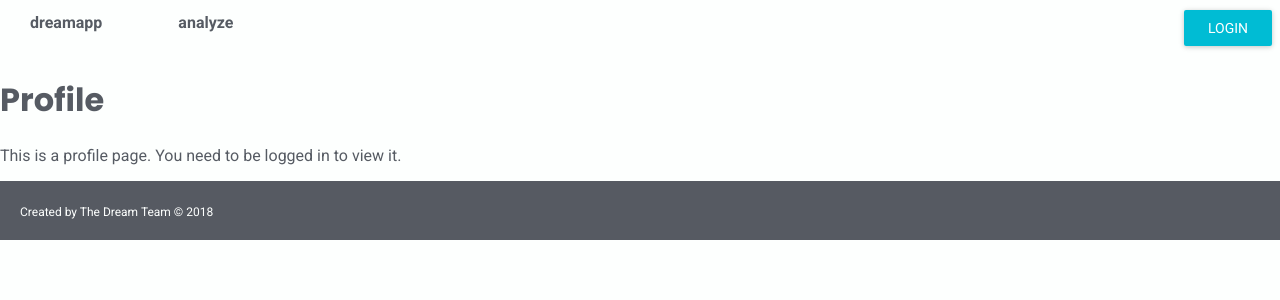
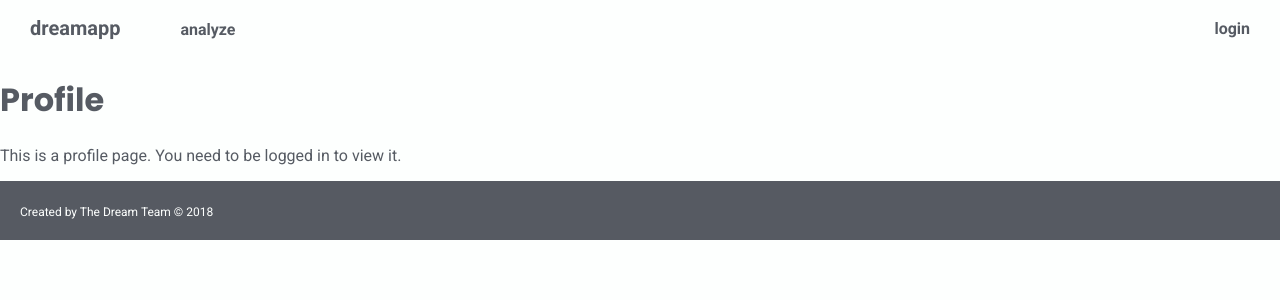
Before and after one commit to ashco/Project3, a React (Create React App) app in the folder client/: page /profile in a window 1280 px wide. Shown: the top 300 px of the page. Built offline with nearby package versions, Linux system fonts and the light colour scheme.

Commit message:
Working on CSS for results page

```diff
--- a/client/src/input/Analyze.js
+++ b/client/src/input/Analyze.js
@@ -50,7 +50,6 @@ class Analyze extends Component {
   	if(displayState === 'form'){
 	  	display = (
 				<div className="Analyze__background">
-					<Title text="Go on, dream something.." style="Analyze__text--start" />
 					<FormModal handleInput={this.handleInput} />
 				</div>
 			);
@@ -62,10 +61,7 @@ class Analyze extends Component {
   	}
   	else if (displayState === 'result') {
 	  	display = (
-				<div>
-					<Title text="Analysis" style="Analyze__text--data" />
-					<DreamResult analysis = {this.state.data}/>
-				</div>
+				<DreamResult analysis = {this.state.data}/>
 			);
   	}
   	return (
--- a/client/src/input/DreamResult.js
+++ b/client/src/input/DreamResult.js
@@ -18,9 +18,9 @@ class DreamResult extends Component {
 
     return(
 			<div className="DreamResult">
-				<h1>Your dream was <span className={overallSentiment}>{overallSentiment}</span>.</h1>
 				<DreamScore data={sentiment}/>
 				<div className="DreamResult__box box">
+					<h3>Key symbols</h3>
 					{keywords}
 				</div>
 			</div>
--- a/client/src/input/FormModal.js
+++ b/client/src/input/FormModal.js
@@ -63,7 +63,8 @@ class FormModal extends React.Component {
 
 		return (
 			<div>
-				<RaisedButton label="Dream Log" onClick={this.handleOpen} />
+				<br />
+				<RaisedButton label="Analyze Your Dream" onClick={this.handleOpen} />
 				<Dialog
 					title="Log your dreams"
 					actions={actions}
--- a/client/src/input/resultComponents/DreamScore.js
+++ b/client/src/input/resultComponents/DreamScore.js
@@ -37,11 +37,11 @@ class DreamScore extends Component {
 
   	return (
   		<div className="DreamScore__box box">
-      <h1> Overall Sentiment: {rawData.sentiment} </h1>
+      <h1>Your dream was <span className={rawData.sentiment}>{rawData.sentiment}</span></h1>
       <ResponsiveContainer height={440}>
   		<PieChart onMouseEnter={this.onPieEnter}>
       <Tooltip content={renderTooltipContent}/>
-        <Legend verticalAlign="top" height={36}/>
+        <Legend verticalAlign="top" wrapperStyle={{ top: 0, left: 0 }} height={36}/>
         <Pie
           data={data}
           cx={200}
@@ -50,7 +50,7 @@ class DreamScore extends Component {
           outerRadius={180}
           labelLine={false}
           fill="#8884d8"
-          paddingAngle={.5}
+          paddingAngle={0}
         >
         	{
           	data.map((entry, index) => <Cell fill={COLORS[index % COLORS.length]}/>)
--- a/client/src/layout/Nav.js
+++ b/client/src/layout/Nav.js
@@ -39,14 +39,14 @@ class Nav extends Component {
     if(this.props.user){
       leftLinks = (
         <span>
-          <Link to="/"><ToolbarTitle text="DreamApp" /></Link>
-          <Link to="/analyze"><ToolbarTitle text="Analyze" /></Link>
+          <Link to="/" className="Nav__logo">DreamApp</Link>
+          <Link to="/analyze" className="Nav__link">Analyze</Link>
         </span>
       )
       rightLinks = (
         <span>
-          <Link to="/log"><ToolbarTitle text="Dream Log" /></Link>
-          <Link to="/profile"><ToolbarTitle text="Profile" /></Link>
+          <Link to="/log" className="Nav__link">Dream Log</Link>
+          <Link to="/profile" className="Nav__link">Profile</Link>
           {/* <Logout updateUser={this.props.updateUser} /> */}
           {/* <ToolbarSeparator /> */}
 
@@ -62,7 +62,7 @@ class Nav extends Component {
             anchorOrigin={{horizontal: 'right', vertical: 'bottom'}}
             targetOrigin={{horizontal: 'right', vertical: 'top'}}
           >
-            <MenuItem primaryText={`Hello, ${this.props.user.name}`} />
+            <MenuItem primaryText={`${this.props.user.name}`} />
             <Divider />
             <Logout updateUser={this.props.updateUser} />
 
@@ -83,13 +83,13 @@ class Nav extends Component {
     else {
       leftLinks = (
         <span>
-          <Link to="/"><ToolbarTitle text="DreamApp" /></Link>
-          <Link to="/analyze"><ToolbarTitle text="Analyze" /></Link>
+          <Link to="/" className="Nav__logo">DreamApp</Link>
+          <Link to="/analyze" className="Nav__link">Analyze</Link>
         </span>
       );
       rightLinks = (
         <span>
-          <Link to="/userauth"><RaisedButton label="Login" primary={true} style={style} /></Link>
+          <Link to="/userauth" className="Nav__link">Login</Link>
         </span>
       );
     }
--- a/client/src/style/App.css
+++ b/client/src/style/App.css
@@ -39,6 +39,7 @@ h1, h2 {
 
 h1 {
   font-size: 2em;
+  display: block;
 }
 
 /* NAV */
@@ -50,28 +51,33 @@ nav {
   background: none !important;
 }
 
-#root > div > div > nav > div > div > span > a > span {
-  margin: 10px 30px !important;
-  font-size: 1em !important;
-  text-decoration: none !important;
-  font-weight: 700 !important;
+.Nav__link, .Nav__logo {
+  color: var(--font-color) !important;
+  margin: 10px 30px;
+  font-size: 1em;
+  text-decoration: none;
+  font-weight: 700;
   transition: all 1s;
   text-transform: lowercase;
   height: inherit;
+}
+
+.Nav__link {
+  color: var(--font-color) !important;
   bottom: 5px;
 }
 
-#root > div > div > nav > div > div > span  {
-  color: var(--purple-color) !important;
+.Nav__logo {
+  font-size: 1.25em;
 }
 
-#root > div > div > nav > div > div > span > a  {
-  color: var(--purple-color) !important;
-  text-decoration: none;
+.Nav__link:hover, .Nav__logo:hover {
+    color: var(--blue-color) !important;
 }
 
-#root > div > div > nav > div > div > span > a > span:hover {
-  color: var(--pink-color) !important;
+#root > div > div > nav > div > div:nth-child(2) > span > div > button > div > svg {
+  position: relative;
+  top: 6px;
 }
 
 .content__box {
@@ -100,14 +106,17 @@ nav {
 .primaryCTA {
   background: var(--pink-color);
   border: 3px solid var(--pink-color);
+  font-size: 1.25em;
   font-weight: 500;
   color: white;
   padding: 10px 25px;
+  margin-right: 10px;
   outline: 0;
 }
 
 .secondaryCTA {
   background: none;
+  font-size: 1.25em;
   border: 3px solid var(--font-color);
   color: var(--font-color);
   font-weight: 500;
@@ -115,9 +124,18 @@ nav {
   outline: 0;
 }
 
+.secondaryCTA:hover, .primaryCTA:hover {
+  outline: none;
+  border: 3px solid var(--purple-color);
+  background: var(--purple-color);
+  color: white;
+}
+
 .secondaryCTA:active, .primaryCTA:active {
   outline: none;
-  background: var(--orange-color);
+  background: var(--purple-color);
+  border: 3px solid var(--purple-color);
+  color: white;
 }
 
 
@@ -133,7 +151,6 @@ nav {
   align-content: stretch;
 }
 
-
 .DreamKey__box {
   text-align: left;
   margin: 0 auto;
@@ -144,34 +161,75 @@ nav {
   padding: 40px;
 }
 
+
+/* KEYWORDS BOX  */
 .DreamResult__box {
   text-align: left;
-  margin: 0 auto;
+  margin: 0;
   display: inline-block;
   box-sizing: border-box;
-  width: 50%;
-  padding: 40px;
+  width: 20%;
+  padding-top: 150px;
+  left: 100px;
+  position: relative;
 }
 
+
+
+/* DONUT CHART */
 .DreamScore__box {
   text-align: left;
-  margin: 0 auto;
+  margin: 0;
   display: inline-block;
   box-sizing: border-box;
-  width: 50%;
-  padding: 40px;
+  width: 80%;
+  position: relative;
+  right: 100px;
+}
+
+/* Sentiment color coded scores */
+h1 span.neutral {
+  color: var(--purple-color);
+}
+
+h1 span.negative {
+  color: var(--pink-color);
+}
+
+h1 span.positive {
+  color: var(--blue-color);
+}
+
+h1 span.mixed {
+  color: var(--orange-color);
+}
+
+/* Legend */
+#root > div > div > div > div.content__box > div > div.DreamScore__box.box > div > div.recharts-wrapper > div.recharts-legend-wrapper {
+  max-width: 400px;
 }
 
 .Analyze__background {
-
+  padding: 200px;
+  margin-top: -60px;
+  text-align: center;
+  background: url('../img/pexels-photo-691668.jpeg') no-repeat;
+  background-size: cover;
+  display: flex;
+  flex: 1 100%;
+  justify-content: center;
+  align-items: stretch;
 }
 
 .Loading__box {
-
-}
-
-h1 span.neutral, h1 span.negative, h1 span.positive, h1 span.mixed {
-  color: purple;
+  margin-top: -60px;
+  padding: 100px;
+  background: url('../img/pexels-photo-547115.jpeg') no-repeat;
+  background-size: cover;
+  display: flex;
+  flex: 1 100%;
+  justify-content: center;
+  align-items: stretch;
 }
 
 /* FORM */
@@ -184,8 +242,10 @@ h1 span.neutral, h1 span.negative, h1 span.positive, h1 span.mixed {
 
 
 .Loading {
+  display: inline-block;
   text-align: center;
-  width: 90%;
+  width: 50%;
+  height: 100px;
 }
 
 /* AUTH */
@@ -234,8 +294,14 @@ h1 span.neutral, h1 span.negative, h1 span.positive, h1 span.mixed {
 
 /* RESPONSIVE */
 
-@media all and (min-width: 600px) {
+@media all and (max-width: 600px) {
   .DreamKey__box {
     width: 100%;
   }
+  .DreamResult__box {
+  width: 100%
+  }
+  .DreamScore__box {
+  width: 100%
+  }
 }
--- a/client/src/user/DreamEntry.js
+++ b/client/src/user/DreamEntry.js
@@ -45,7 +45,7 @@ class DreamEntry extends Component{
 	return(
 		<div className="DreamKey__box box">
 			<h3>{dreamDate}</h3>
-			<h5>{this.props.dream.sentiment}</h5>
+			<h5 className={this.props.dream.sentiment}>{this.props.dream.sentiment}</h5>
 			<p>{this.props.dream.content}</p>
 			<p>
 				<button type="button" onClick={this.deleteDream}>Delete</button>
```
Also changed, not shown: 1 other file (tests, documents, lock files or other folders).
